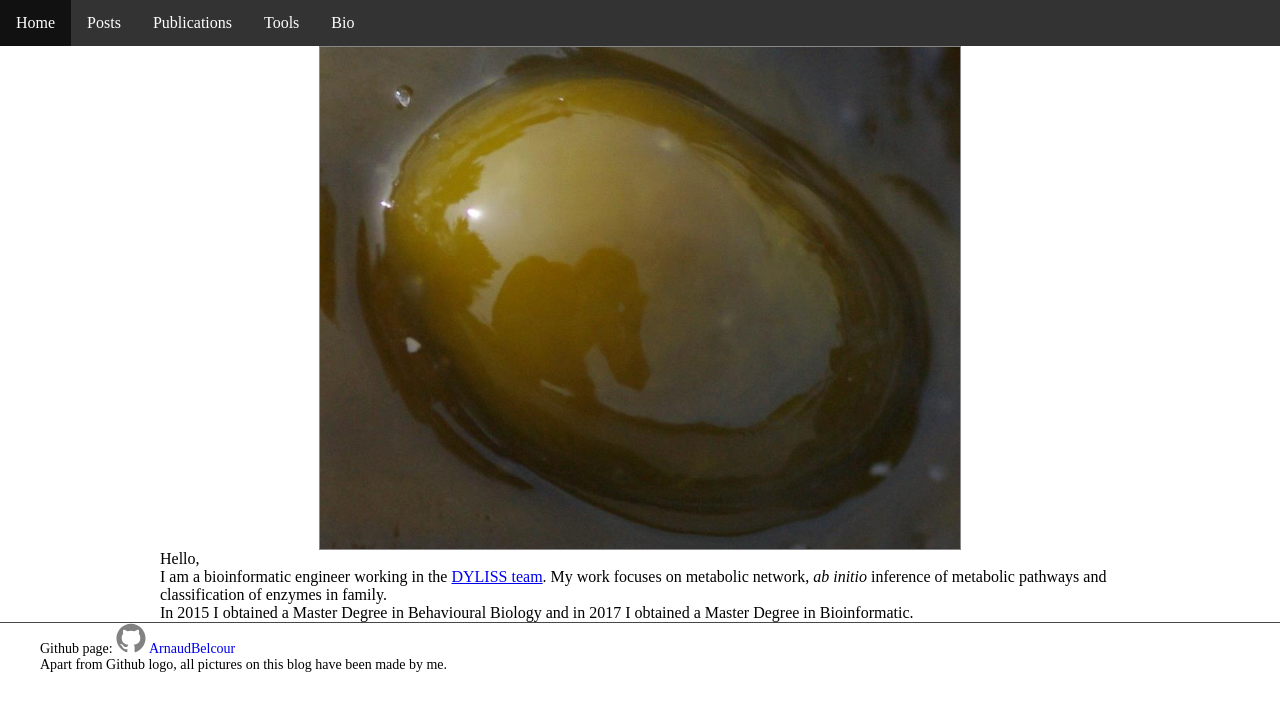
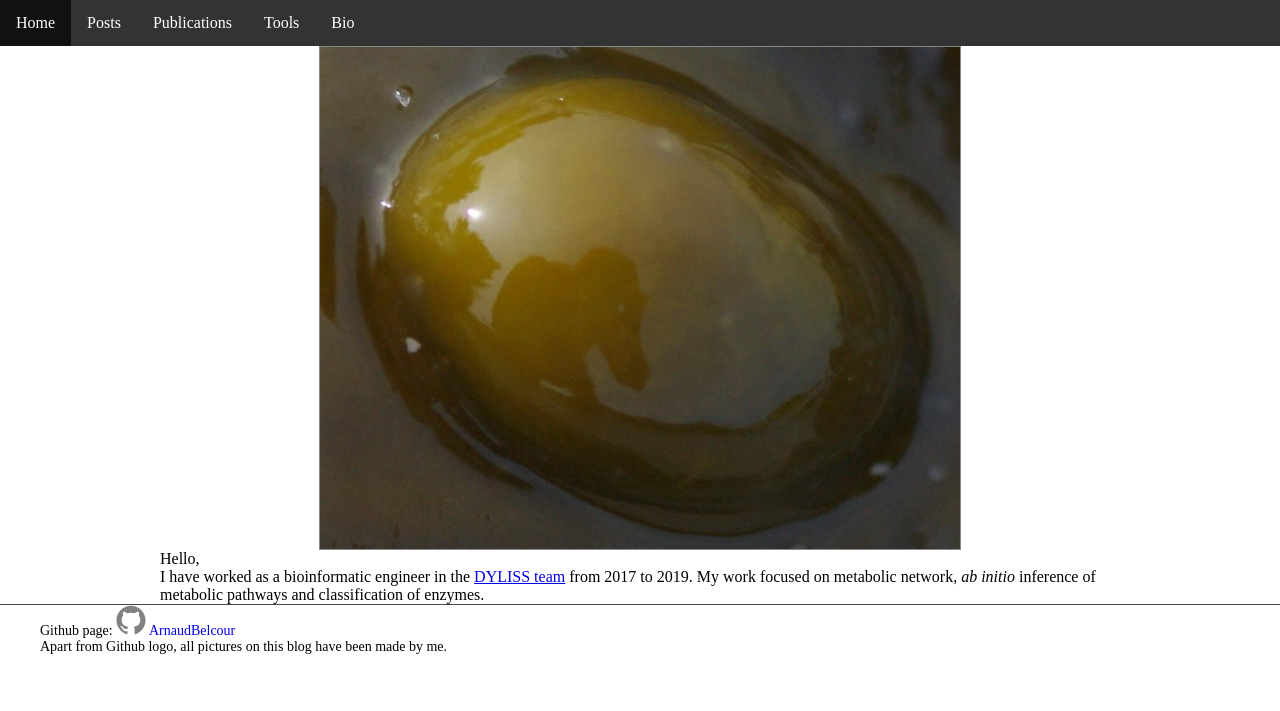
Before and after one commit to ArnaudBelcour/blog, a Jekyll site: the page built from index.html, in a window 1280 px wide. Shown: the top 711 px of the page. Built offline with Jekyll 4.4.1, drawn with Linux system fonts in a browser that asks for light colours.

Commit message:
Update index page information.

```diff
--- a/index.html
+++ b/index.html
@@ -6,8 +6,7 @@ layout: default
 <img class="homefront_pic" alt="homefront_pic" src="{{ site.url | append: site.baseurl }}/images/profile.jpg"  style="border-width:1px;border-color:#888;border-style:solid;vertical-align:top">
 
 <p >Hello,</p>
-<p> I am a bioinformatic engineer working in the <a href="http://www.irisa.fr/dyliss/">DYLISS team</a>.
-	My work focuses on metabolic network, <i>ab initio</i> inference of metabolic pathways and classification of enzymes in family.</p>
-<p> In 2015 I obtained a Master Degree in Behavioural Biology and in 2017 I obtained a Master Degree in Bioinformatic.</p>
+<p> I have worked as a bioinformatic engineer in the <a href="http://www.irisa.fr/dyliss/">DYLISS team</a> from 2017 to 2019.
+	My work focused on metabolic network, <i>ab initio</i> inference of metabolic pathways and classification of enzymes.</p>
 
 </div>
```
